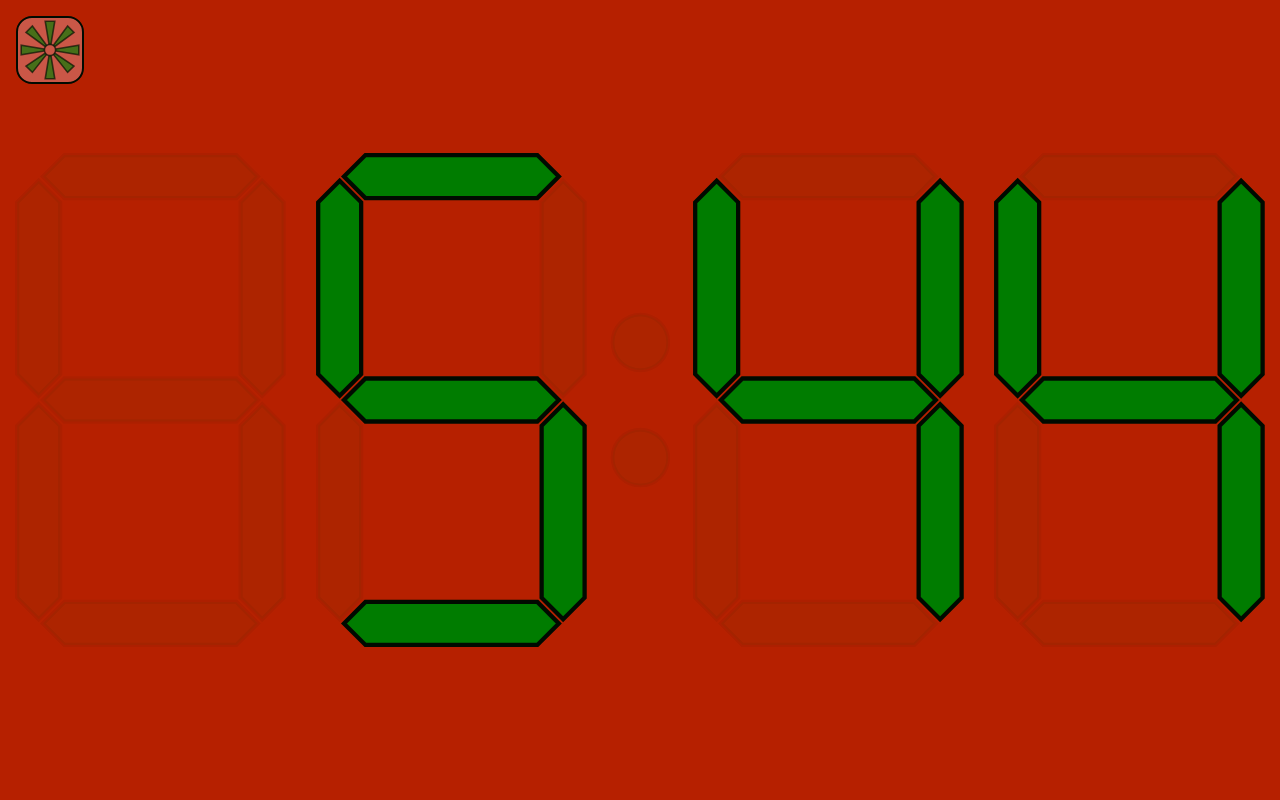
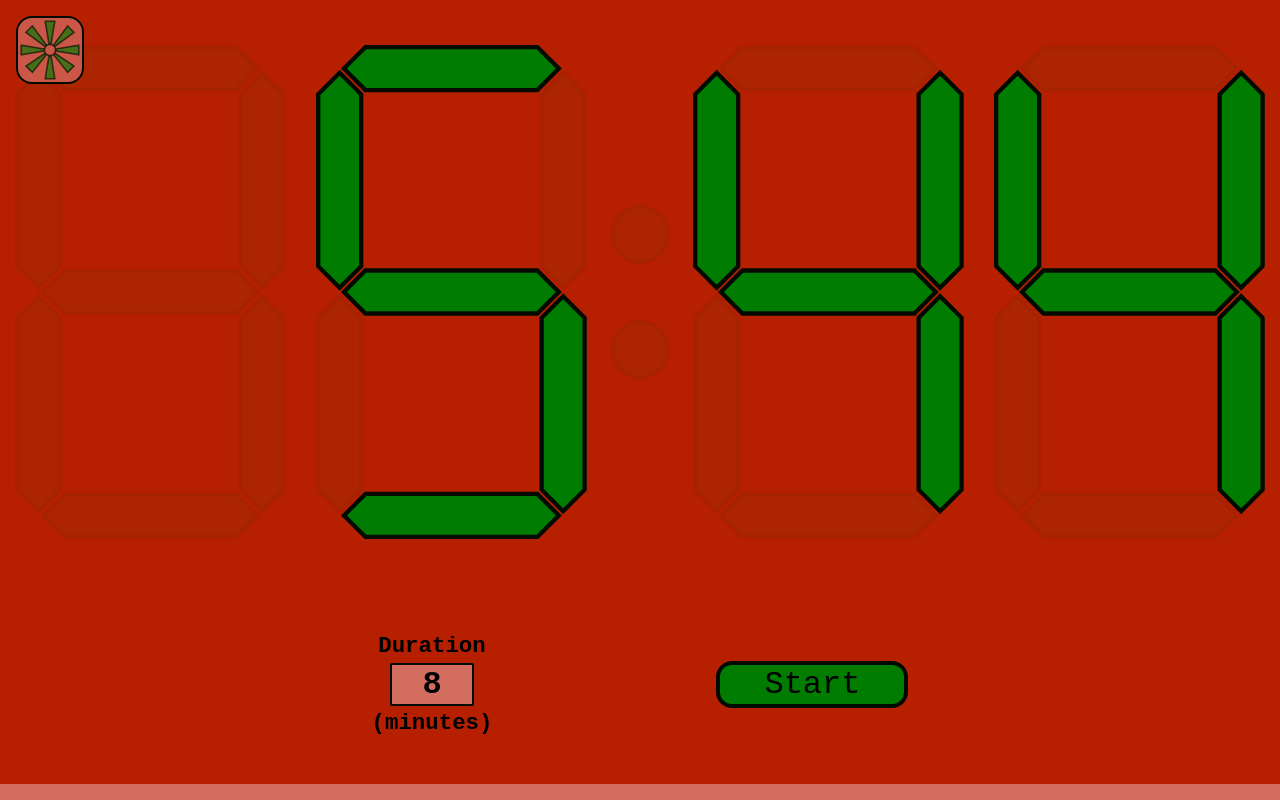
Before and after one commit to joncroce/tomato-time, a SvelteKit app: page / in a window 1280 px wide. Built offline with nearby package versions, Linux system fonts and the light colour scheme; some icons are missing.

Commit message:
add timer component

```diff
--- /dev/null
+++ b/src/components/Timer.svelte
@@ -0,0 +1,150 @@
+<script lang="ts">
+	import Icon from '@iconify/svelte';
+	import currentDateTime from '../stores/currentDateTime';
+
+	const now = currentDateTime();
+
+	let duration = 8;
+	let active = false;
+	let interval: NodeJS.Timer;
+	let startTime: number;
+	let finishTime: number;
+	let finished = false;
+
+	function start() {
+		finished = false;
+		active = true;
+		startTime = $now.valueOf();
+		finishTime = startTime + duration * 60_000;
+		interval = setTimeout(() => {
+			alert();
+		}, duration * 60_000);
+	}
+
+	function cancel() {
+		finished = false;
+		active = false;
+		clearTimeout(interval);
+	}
+
+	function alert() {
+		console.log("TIMER DONE!")
+		active = false;
+		finished = true;
+	}
+
+	$: progress = !active && !finished ? 0 : finished ? 1 : ($now.valueOf() - startTime) / (finishTime - startTime);
+</script>
+
+<section class="timer">
+	<form on:submit|preventDefault class="adjust-duration">
+		<label for="duration">
+			<span>Duration</span>
+			<input id="duration" type="number" min=1 max=90 step=1 value={duration} />
+			<span>(minutes)</label>
+	</form>
+	<div class="icon-wrapper">
+		<Icon class="icon" icon="emojione-monotone:timer-clock" />
+	</div>
+	<div class="start-stop">
+		<button data-timer-active={active} on:click={() => !active ? start() : cancel()}>{!active ? 'Start' : 'Cancel'}</button>
+	</div>
+</section>
+<progress value={progress} />
+
+<style>
+	.timer {
+		flex-basis: 25vh;
+		display: flex;
+		justify-content: center;
+		align-items: center;
+		gap: 2rem;
+	}
+
+	form {
+		display: flex;
+		flex-direction: row-reverse;
+		justify-content: center;
+		align-items: center;
+		gap: 0.25rem;
+		font-family: monospace;
+	}
+
+	label {
+		display: flex;
+		flex-direction: column;
+		align-items: center;
+		gap: 0.25rem;
+		font-size: 1.4rem;
+		font-weight: 700;
+	}
+
+	input {
+		width: 4ch;
+		font-size: 2rem;
+		text-align: center;
+		font-family: inherit;
+		font-weight: 700;
+		border-width: 2px;
+		border-radius: 2px;
+		border-style: solid;
+		border-color: var(--color-secondary-dark);
+		background-color: var(--color-primary-lighter);
+	}
+
+	.start-stop {
+		display: flex;
+		flex-direction: column;
+		justify-content: center;
+		align-items: center;
+		gap: 1.5rem;
+	}
+
+	button {
+		font-size: 2rem;
+		font-family: monospace;
+		width: 10ch;
+		border: var(--color-secondary-dark);
+		border-width: 4px;
+		border-style: solid;
+		border-radius: 1rem;
+		padding-inline: 1em;
+		background-color: var(--color-secondary-light);
+	}
+
+	button[data-timer-active=true] {
+		background-color: var(--color-primary-lighter);
+	}
+
+	.icon-wrapper {
+		display: flex;
+		font-size: 10rem;
+	}
+
+	progress {
+		width: 100%;
+		border-radius: 0px;
+	}
+
+	progress::-webkit-progress-bar {
+		background-color: var(--color-primary-lighter);
+	}
+
+	progress::-webkit-progress-value {
+		background-color: oklch(41.14% 0.189 328.36);
+	}
+
+	/* Hide browser default number input controls */
+
+	input[type=number] {
+    -moz-appearance: textfield;
+    appearance: textfield;
+    margin: 0;
+	}
+
+	input[type=number]::-webkit-inner-spin-button,
+	input[type=number]::-webkit-outer-spin-button {
+      -webkit-appearance: none;
+      margin: 0;
+	}
+</style>
--- a/src/routes/+page.svelte
+++ b/src/routes/+page.svelte
@@ -1,11 +1,13 @@
 <script lang="ts">
+	import OptionsMenu from '../components/OptionsMenu.svelte';
 	import Clock from '../components/Clock.svelte';
-	import OptionsMenu from '../components/OptionsMenu.svelte';
+	import Timer from '../components/Timer.svelte';
 </script>
 
 <main>
 	<OptionsMenu />
 	<Clock />
+	<Timer />
 </main>
 
 <style>
```
